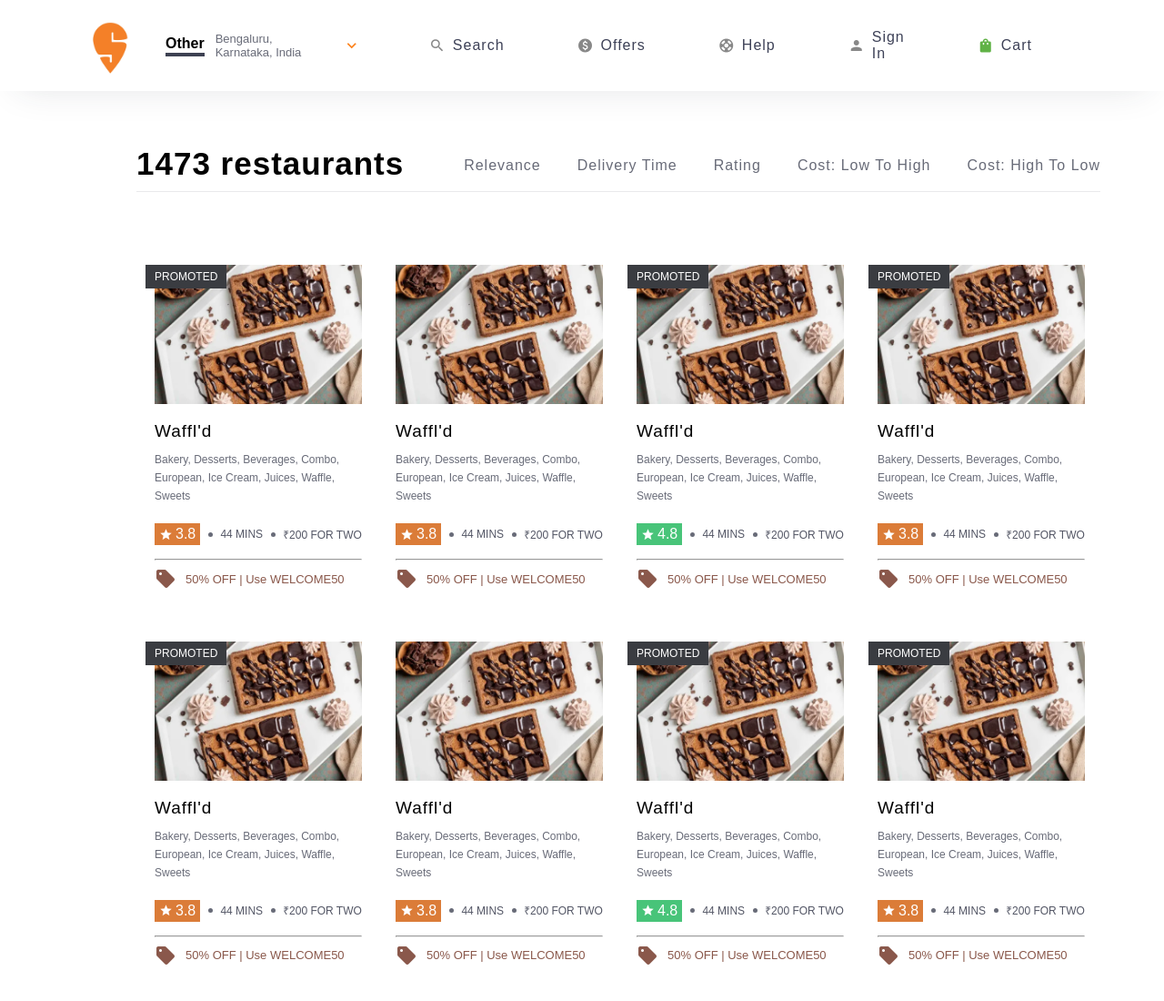
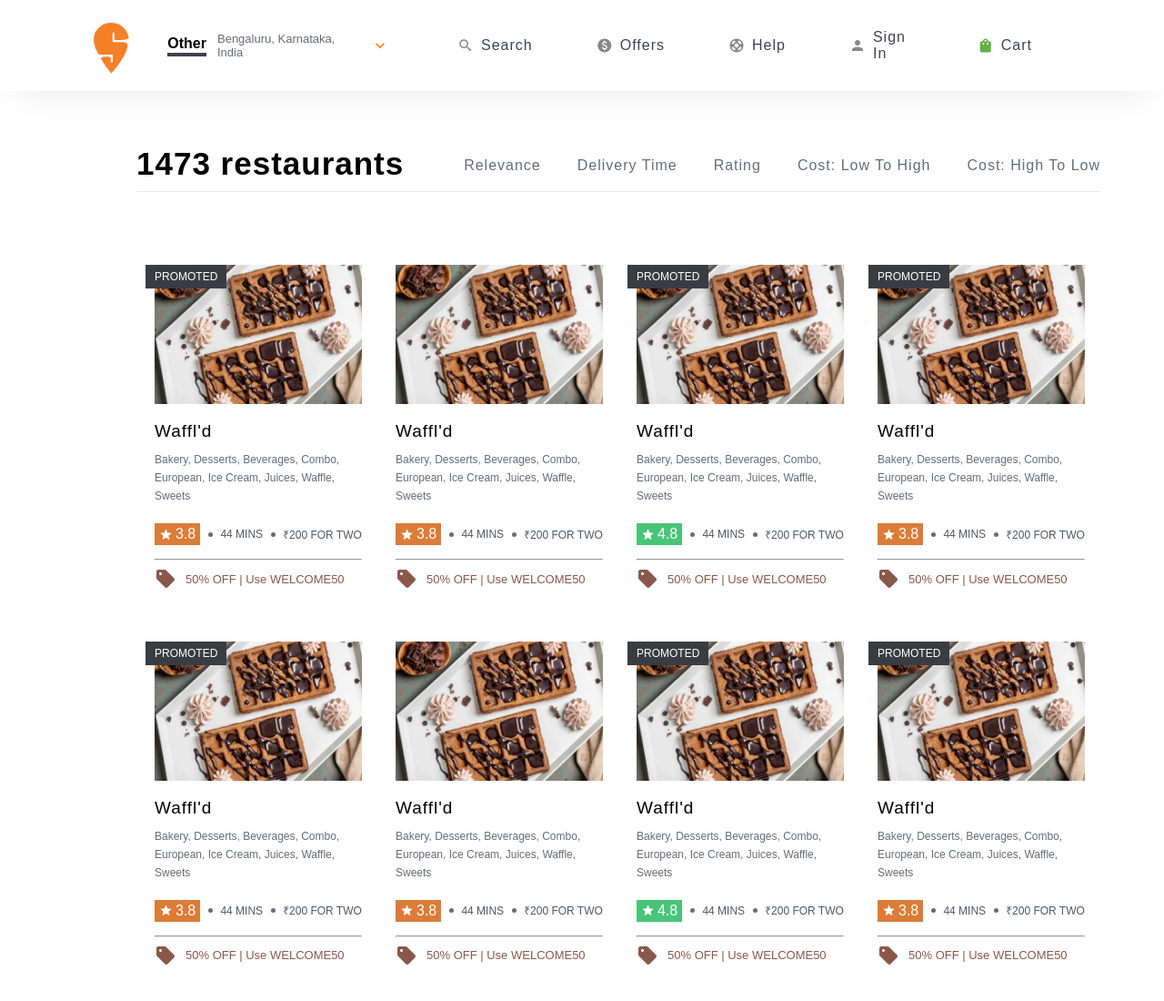
Before and after one commit to ratnasree-ghosh/Swiggy-Clone, a plain HTML site: page index.html in a window 1280 px wide. Shown: the top 1100 px of the page at 91% size. Drawn offline with Linux system fonts and the light colour scheme.

Commit message:
Update style.css

```diff
--- a/style.css
+++ b/style.css
@@ -89,7 +89,7 @@
     justify-content: center;
     align-items: center;
     list-style-type: none;
-    gap: 80px;
+    gap: 70px;
 
 }
 
@@ -97,7 +97,7 @@
 
 .right-nav{
     display: flex;
-
+    justify-content: flex-end;
     padding: 0 75px;
 
 }
```
